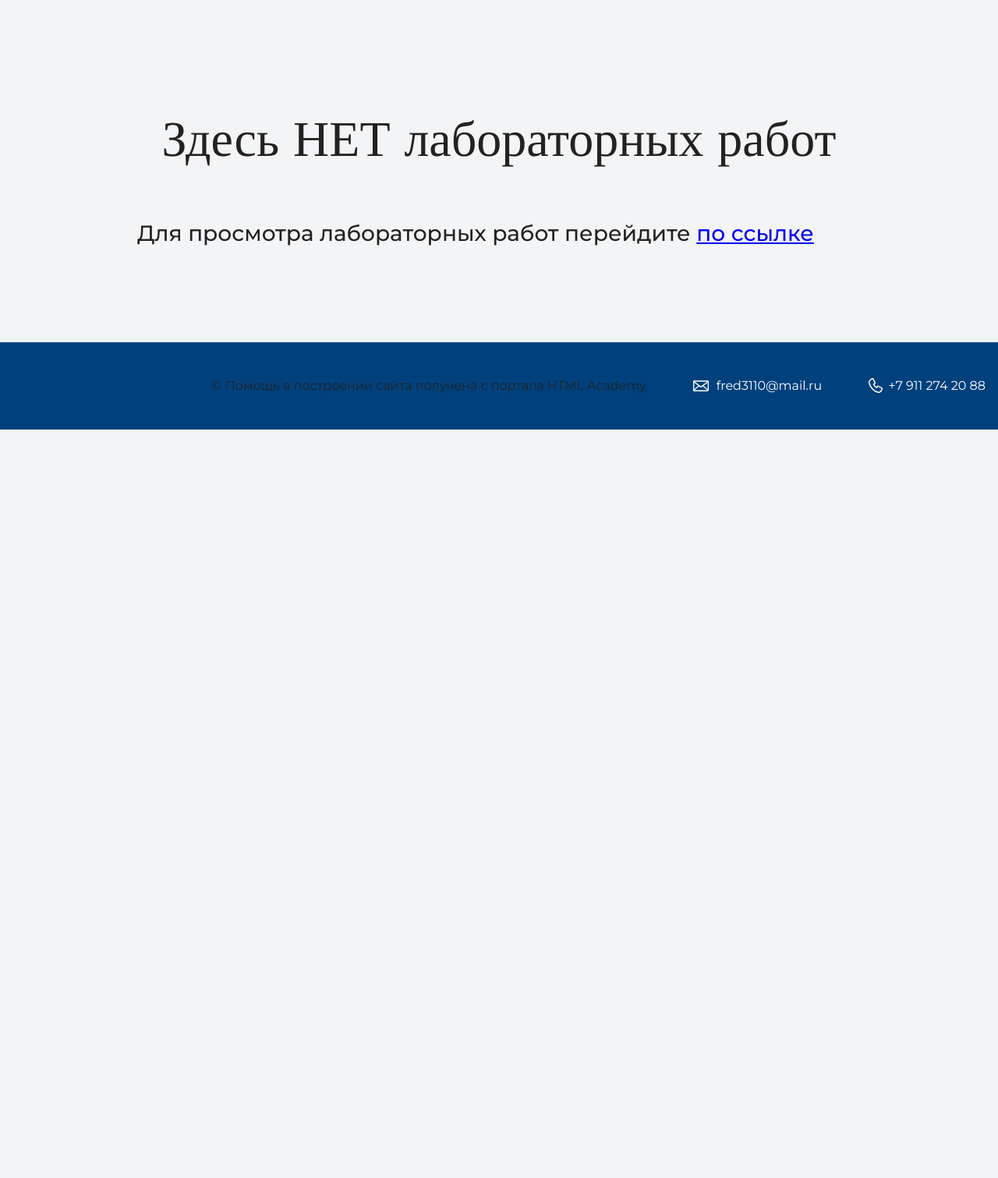
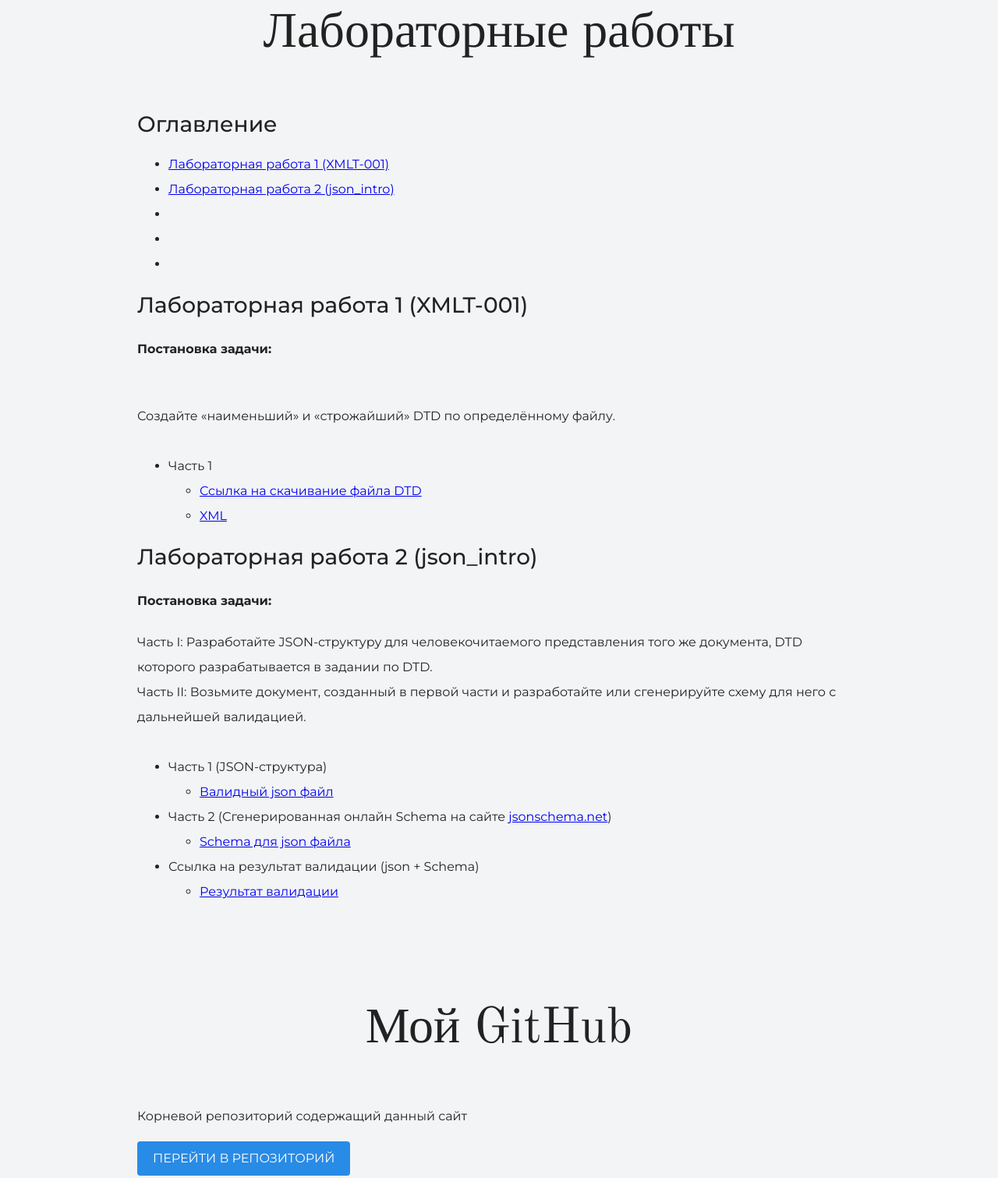
Before and after one commit to ilya-s-h/Web_Tech_3.4Sem, a plain HTML site: page index.html in a window 1280 px wide. Shown: the part 1081-2592 px from the top of the page at 78% size. Before the commit the page ends 1632 px from the top, so only its background shows below. Drawn offline with nearby package versions, Linux system fonts and the light colour scheme.

Commit message:
Update index.html

```diff
--- a/index.html
+++ b/index.html
@@ -3,7 +3,7 @@
   <head>
     <meta charset="UTF-8">
     <link rel="stylesheet" href="style.css">
-    <title>Не портфолио Шумякина И.С.</title>
+    <title>Портфолио Шумякина И.С.</title>
     <link href="https://fonts.googleapis.com/css?family=Montserrat:400,500,700|Old+Standard+TT&display=swap&subset=cyrillic" rel="stylesheet">
   </head>
 
@@ -17,20 +17,79 @@
     </div>
     </header>
 
-    <section class="hero-image">
+   <section class="hero-image">
       <div class="container">
-      <h1 class="heading">Доступ только для преподавателя!</h1>
-      <p>Если вы преподаватель, то свяжись со мной в ВК для получения мгновенного доступа к корневому репозиторию</p>
-      <a class="button" href="https://vk.com/shumyakin_ilya">Переход на мою страницу VK</a>
+      <h1 class="heading">Шумякин Илья</h1>
+      <p>Студент РГПУ им.Герцена факультета ИИТиТО 2ИВТ(2)</p>
+      <p>Дисциплина "Серверные Веб-Технологии 3-4 семестр"</p>
     </div>
     </section>
 
     <section class="intro">
       <div class="container">
-      <h2 class="subheading">Здесь НЕТ лабораторных работ</h2>
+      <h2 class="subheading">Лабораторные работы</h2>
       <div>
-      <h3>Для просмотра лабораторных работ перейдите <a href="https://ilya-s-h.github.io/">по ссылке</a></h3>
+      <h3>Оглавление</h3>
+      <ul>
+        <li><a href="#XMLT-001">Лабораторная работа 1 (XMLT-001)</a></li>
+        <li><a href="#json_intro">Лабораторная работа 2 (json_intro)</a></li>
+        <li></li>
+        <li></li>
+        <li></li>
+      </ul>
       </div>
+
+
+      <div>
+      <h3 id="XMLT-001">Лабораторная работа 1 (XMLT-001)</h3>
+        <h4>Постановка задачи:</h4>
+        <p> <br>Создайте «наименьший» и «строжайший» DTD по определённому файлу.
+      </p>
+      <ul>
+        <li>Часть 1
+          <ul>
+            <li><a href="XMLT-001/file.dtd" target="_blank">Ссылка на скачивание файла DTD </a></li>
+            <li><a href="XMLT-001/file.xml" target="_blank">XML</a></li>
+          </ul>
+        </li>
+      </ul>
+      </div>
+
+       <div>
+      <h3 id="json_intro">Лабораторная работа 2 (json_intro)</h3>
+        <h4> Постановка задачи: </h4>
+         <p>
+        Часть I: Разработайте JSON-структуру для человекочитаемого представления того же документа, DTD которого разрабатывается в задании по DTD.
+        <br> Часть II: Возьмите документ, созданный в первой части и разработайте или сгенерируйте схему для него с дальнейшей валидацией.
+      </p>
+      <ul>
+        <li>Часть 1 (JSON-структура)
+          <ul>
+            <li><a href="json_intro/Part1.json" target="_blank">Валидный json файл</a></li>
+          </ul>
+        </li>
+        <li>Часть 2 (Сгенерированная онлайн Schema на сайте <a href="https://www.jsonschema.net/home" target="_blank">jsonschema.net</a>)
+          <ul>
+            <li><a href="json_intro/Part2.json" target="_blank">Schema для json файла</a></li>
+          </ul>
+        </li>
+         <li>Ссылка на результат валидации (json + Schema)
+          <ul>
+            <li><a href="https://www.jsonschemavalidator.net/s/5jQJ5Qf4" target="_blank">Результат валидации</a></li>
+          </ul>
+        </li>
+      </ul>
+      </div>
+
+    </div>
+    </section>
+
+    <section class="portfolio">
+      <div class="container">
+      <h2 class="subheading">Мой GitHub</h2>
+      <p>Корневой репозиторий содержащий данный сайт</p>
+      <a class="button" href="https://ilya-s-h.github.io/Fake_Site/">Перейти в репозиторий</a>
+    </div>
     </section>
 
     <footer class="page-footer">
```
